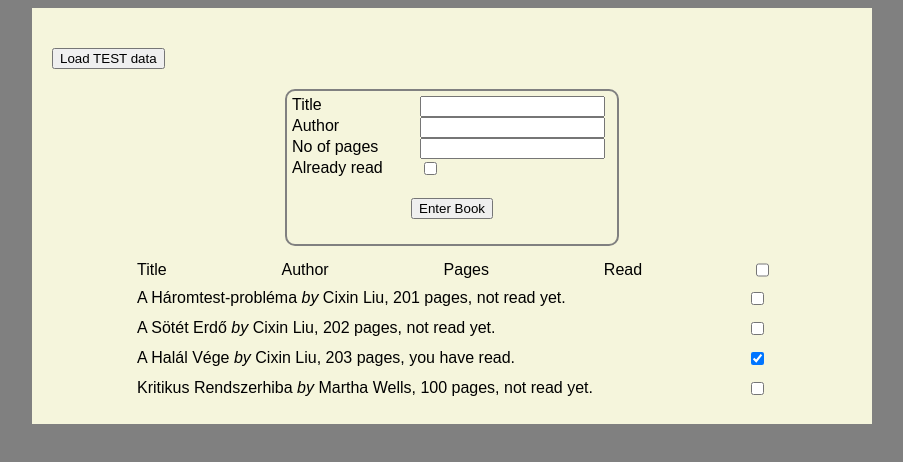
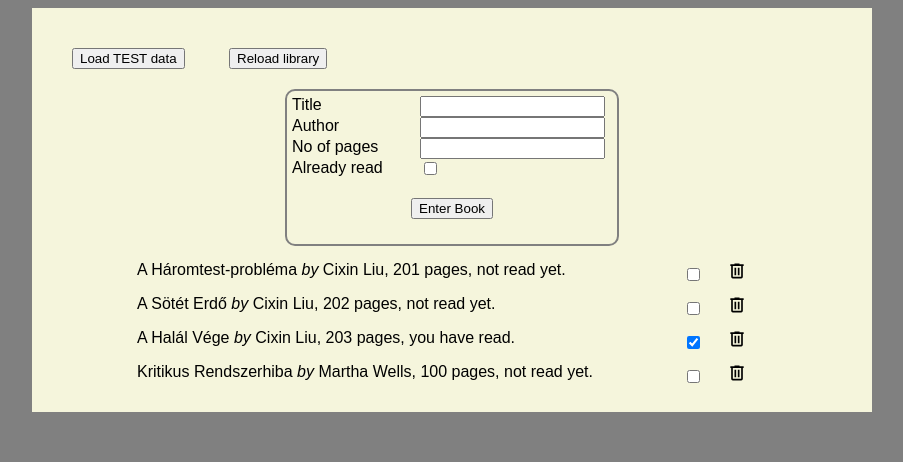
Before and after one commit to mapal62/top-library, a plain HTML site: page index.html in a window 1280 px wide. Both pictures are taken after a click on the button "Load TEST data". Shown: the whole page, without its empty margins (188-1091 px from the left). Drawn offline with Linux system fonts and the light colour scheme.

Commit message:
Add controls to library items - checkbox for read toggle - icon for remove a book - refresh book list after change

```diff
--- a/index.html
+++ b/index.html
@@ -11,30 +11,33 @@
 <body>
     <div class="container">
         <button class="test">Load TEST data</button>
+        <button class="reload">Reload library</button>
         <form id="book" action="">
 
             <div class="row">
                 <label for="title">Title</label>
-                <input type="text" name="title">
+                <input type="text" name="title" required>
             </div>
 
             <div class="row">
                 <label for="title">Author</label>
-                <input type="text" name="author">
+                <input type="text" name="author" aria-required="">
             </div>
 
             <div class="row">
-                <label for="title">No of pages</label><input type="number" name="pages">
+                <label for="title">No of pages</label>
+                <input type="number" name="pages" required>
             </div>
 
             <div class="row">
                 <label for="title">Already read</label>
-                <input type="checkbox" name="read">
+                <input type="checkbox" name="read" value="1">
             </div>
             <button class="add">Enter Book</button>
         </form>
         <ul class="bookList">
             <li>
+                <img src="./images/trash-can-outline.svg" alt="">
                 <p>Title</p>
                 <p>Author</p>
                 <p>Pages</p>
--- a/library.css
+++ b/library.css
@@ -25,7 +25,7 @@ body {
     width: 40%;
 }
 button {
-    margin: 20px auto;
+    margin: 20px;
 }
 ul {
     list-style: none;
@@ -38,6 +38,10 @@ li {
     display: flex;
     justify-content: space-between;
 }
+li img {
+    height: 20px;
+    margin: 0 20px;
+}
 li p {
     margin: 5px;
 }
--- a/library.js
+++ b/library.js
@@ -1,8 +1,9 @@
 console.log('connected');
-const myLibrary = [];
+let myLibrary = [];
 const loadTest = document.querySelector('.test');
 const newBook = document.querySelector('#book');
 const bookList = document.querySelector('.bookList');
+const reload = document.querySelector('.reload');
 
 
 const testData = [
@@ -45,28 +46,59 @@ function listLibrary() {
         console.log(element.info());
     });
 }
-function newLine(element) {
+function newLine(element, whichOne = '-1') {
     let newLine = document.createElement('li');
+    newLine.addEventListener('click', selectedLine);
     newLine.innerHTML = `
+
     <p>${element.info()}</p>
-    <p><input type='checkbox' ${element.read ? 'checked' : ''}></p>
+
+    <p data-whichone="${whichOne}">
+    <input class="toggleread" title="Toggle read" type='checkbox' ${element.read ? 'checked' : ''}>
+    <img class="removebook" title="Remove from library" src="./images/trash-can-outline.svg" alt="">
+    </p>
     `;
     bookList.appendChild(newLine);
 
 }
 loadTest.addEventListener('click', () => {
     console.log('TEST clicked');
+    myLibrary = [];
     testData.forEach(item => {
         myLibrary.push(addBookToLibrary(item[0], item[1], item[2], item[3]));
     });
-    myLibrary.forEach(item => newLine(item));
+    bookList.replaceChildren();
+    myLibrary.forEach((item, whichOne) => newLine(item, whichOne));
 });
 newBook.addEventListener('submit', (e) => {
     e.preventDefault();
-    myLibrary.push(addBookToLibrary(e.target.title.value, e.target.author.value, e.target.pages.value, false));
-    newLine(myLibrary[myLibrary.length - 1]);
+    myLibrary.push(addBookToLibrary(e.target.title.value, e.target.author.value, e.target.pages.value, e.target.read.checked));
+    newLine(myLibrary[myLibrary.length - 1], (myLibrary.length - 1));
     listLibrary();
     e.target.title.value = '';
     e.target.author.value = '';
     e.target.pages.value = '';
+    e.target.read.checked = false;
 });
+reload.addEventListener('click', () => {
+    console.log('RELOAD clicked');
+    bookList.replaceChildren();
+    myLibrary.forEach((item, whichOne) => newLine(item, whichOne));
+
+});
+
+function selectedLine(e) {
+    const whichData = parseInt(e.target.parentElement.dataset.whichone);
+    console.log(e.target);
+    console.log(e.target.parentElement.dataset.whichone, whichData);
+    if (e.target.classList.contains('toggleread')) {
+        myLibrary[whichData].read = !myLibrary[whichData].read;
+
+    }
+    if (e.target.classList.contains('removebook')) {
+        myLibrary.splice(whichData, 1);
+    }
+    bookList.replaceChildren();
+    myLibrary.forEach((item, whichOne) => newLine(item, whichOne));
+
+}
```
Also changed, not shown: images/trash-can-outline.svg (added).
